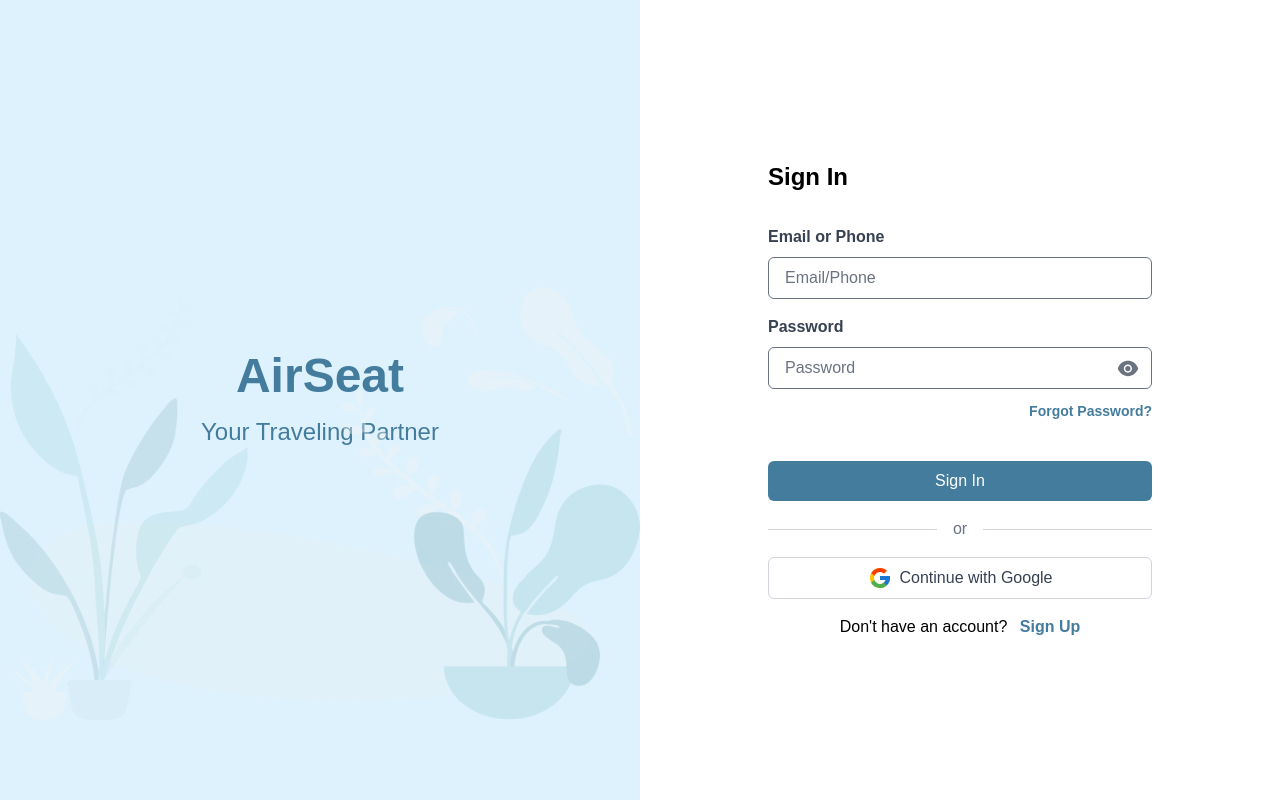
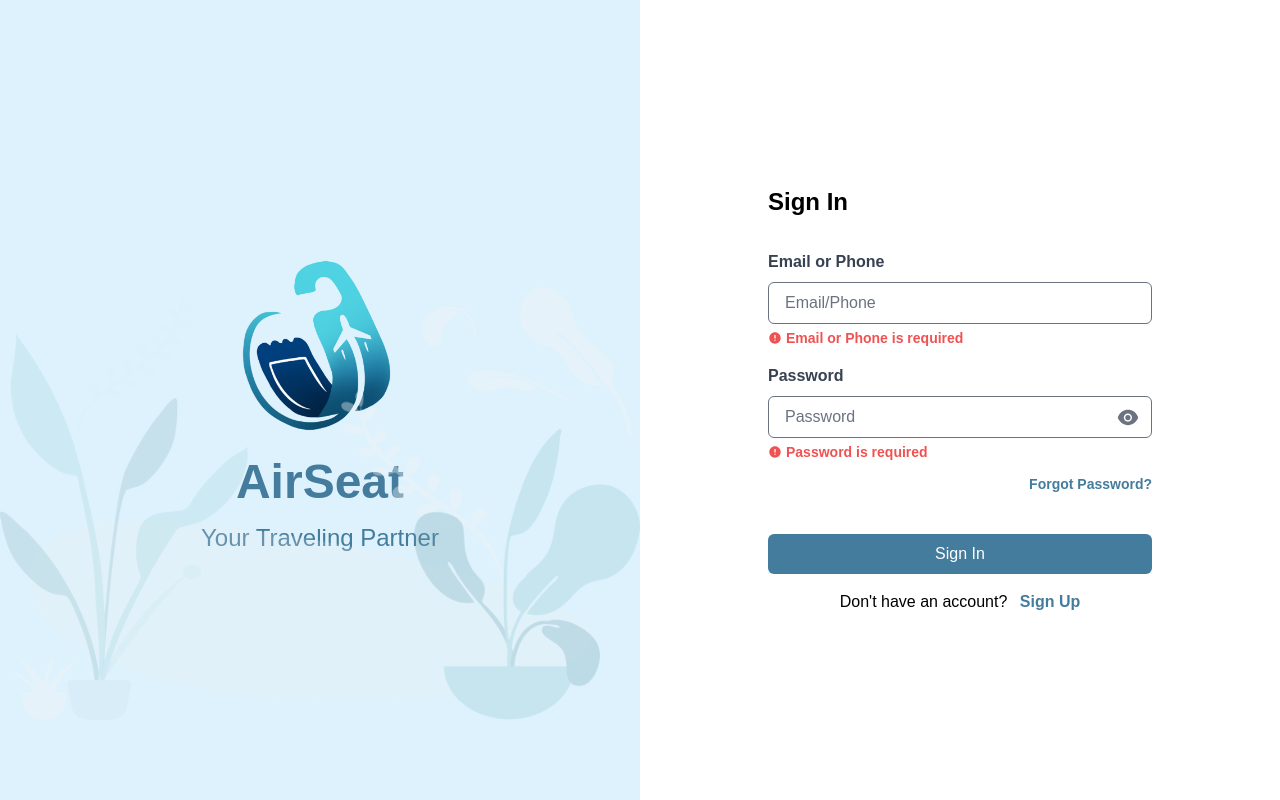
Before and after one commit to FSWAND-KM-6-C2-Final-Project/FE-AirSeat, a React (Create React App) app: page /sign-in in a window 1280 px wide. Both pictures are taken after a click on the button "Sign In". Built offline with nearby package versions, Linux system fonts and the light colour scheme; no server answers.

Commit message:
Refactor Sign In & Navigation

```diff
--- /dev/null
+++ b/src/components/FormValidation.js
@@ -0,0 +1,13 @@
+import { IoMdAlert } from "react-icons/io";
+
+const FormValidation = ({ errorMessage }) => {
+  return (
+    <>
+      <p className="text-red-500 flex items-center font-semibold text-sm mt-1">
+        <IoMdAlert className="mr-1" /> {errorMessage}
+      </p>
+    </>
+  );
+};
+
+export default FormValidation;
--- a/src/components/Home.js
+++ b/src/components/Home.js
@@ -21,6 +21,8 @@
 import { getAirportData } from "../services/airport.service";
 import dayjs from "dayjs";
 import { getFlightData } from "../services/flight.service";
+
+import "react-toastify/dist/ReactToastify.css";
 
 const Home = () => {
   const navigate = useNavigate();
--- /dev/null
+++ b/src/components/Loading.js
@@ -0,0 +1,27 @@
+const Loading = () => {
+  return (
+    <>
+      <div role="status">
+        <svg
+          aria-hidden="true"
+          class="w-8 h-8 text-gray-200 animate-spin dark:text-slate-200 fill-customBlue3"
+          viewBox="0 0 100 101"
+          fill="none"
+          xmlns="http://www.w3.org/2000/svg"
+        >
+          <path
+            d="M100 50.5908C100 78.2051 77.6142 100.591 50 100.591C22.3858 100.591 0 78.2051 0 50.5908C0 22.9766 22.3858 0.59082 50 0.59082C77.6142 0.59082 100 22.9766 100 50.5908ZM9.08144 50.5908C9.08144 73.1895 27.4013 91.5094 50 91.5094C72.5987 91.5094 90.9186 73.1895 90.9186 50.5908C90.9186 27.9921 72.5987 9.67226 50 9.67226C27.4013 9.67226 9.08144 27.9921 9.08144 50.5908Z"
+            fill="currentColor"
+          />
+          <path
+            d="M93.9676 39.0409C96.393 38.4038 97.8624 35.9116 97.0079 33.5539C95.2932 28.8227 92.871 24.3692 89.8167 20.348C85.8452 15.1192 80.8826 10.7238 75.2124 7.41289C69.5422 4.10194 63.2754 1.94025 56.7698 1.05124C51.7666 0.367541 46.6976 0.446843 41.7345 1.27873C39.2613 1.69328 37.813 4.19778 38.4501 6.62326C39.0873 9.04874 41.5694 10.4717 44.0505 10.1071C47.8511 9.54855 51.7191 9.52689 55.5402 10.0491C60.8642 10.7766 65.9928 12.5457 70.6331 15.2552C75.2735 17.9648 79.3347 21.5619 82.5849 25.841C84.9175 28.9121 86.7997 32.2913 88.1811 35.8758C89.083 38.2158 91.5421 39.6781 93.9676 39.0409Z"
+            fill="currentFill"
+          />
+        </svg>
+        <span class="sr-only">Loading...</span>
+      </div>
+    </>
+  );
+};
+
+export default Loading;
--- a/src/components/SignIn.js
+++ b/src/components/SignIn.js
@@ -3,45 +3,76 @@
 import plantsImage from "../images/plants.png";
 import { AiFillEye, AiFillEyeInvisible } from "react-icons/ai";
 import { FcGoogle } from "react-icons/fc";
+import Logo from "../images/logo_airseat.png";
+import { signIn } from "../services/auth.service";
+import { ToastContainer, toast, Bounce } from "react-toastify";
+import Loading from "./Loading";
+import FormValidation from "./FormValidation";
 
 const SignIn = () => {
   const [emailOrPhone, setEmailOrPhone] = useState("");
   const [password, setPassword] = useState("");
   const [passwordVisible, setPasswordVisible] = useState(false);
+  const [isFetching, setIsFetching] = useState(false);
+  const [emailError, setEmailError] = useState("");
+  const [passwordError, setPasswordError] = useState("");
   const navigate = useNavigate();
 
   const togglePasswordVisibility = () => {
     setPasswordVisible(!passwordVisible);
   };
 
-  const handleSignIn = async (event) => {
-    event.preventDefault();
+  const handleSignIn = async () => {
+    setEmailError("");
+    setPasswordError("");
 
-    const response = await fetch(
-      "https://plucky-agent-424606-s3.et.r.appspot.com/api/v1/auth/login",
-      {
-        method: "POST",
-        headers: {
-          "Content-Type": "application/json",
-        },
-        body: JSON.stringify({
+    let valid = true;
+    if (!emailOrPhone) {
+      setEmailError("Email or Phone is required");
+      valid = false;
+    } else {
+      setEmailError("");
+    }
+
+    if (!password) {
+      setPasswordError("Password is required");
+      valid = false;
+    } else {
+      setPasswordError("");
+    }
+
+    if (!valid) {
+      return;
+    }
+
+    setIsFetching(true);
+
+    try {
+      const reqBody = JSON.stringify({
         email: emailOrPhone,
         password: password,
-        }),
+      });
+
+      const response = await signIn(reqBody);
+
+      const token = response.token;
+
+      localStorage.setItem("token", token);
+      navigate("/");
+    } catch (err) {
+      toast.error(err.message, {
+        position: "bottom-right",
+        autoClose: 5000,
+        hideProgressBar: false,
+        closeOnClick: true,
+        pauseOnHover: true,
+        draggable: true,
+        progress: undefined,
+        theme: "light",
+        transition: Bounce,
+      });
     }
-    );
-
-    const data = await response.json();
-    if (response.ok) {
-      const token = data.token;
-      localStorage.setItem("token", token);
-      // Navigate to home page or dashboard
-      navigate("/");
-    } else {
-      // Handle error
-      console.error(data);
-      alert("Login failed. Please check your credentials.");
-    }
+    setIsFetching(false);
   };
 
   const handleForgotPassword = () => {
@@ -52,15 +83,12 @@
     navigate("/sign-up");
   };
 
-  const handleGoogleSignIn = () => {
-    // Add your Google sign-in logic here
-    console.log("Google sign-in clicked");
-  };
-
   return (
     <div className="min-h-screen flex flex-col md:flex-row">
       <div className="flex-1 bg-customBlue4 flex flex-col justify-center items-center p-4 md:p-0">
         <div className="flex flex-col justify-center items-center text-center md:text-left">
+          <ToastContainer />
+          <img className="w-[200px] mb-3" src={Logo} />
           <h1 className="text-4xl md:text-5xl font-bold text-customBlue2">
             AirSeat
           </h1>
@@ -77,7 +105,6 @@
           <h2 className="text-xl md:text-2xl font-bold mb-4 md:mb-8">
             Sign In
           </h2>
-          <form onSubmit={handleSignIn}>
           <div className="mb-4">
             <label className="block text-gray-700 font-bold">
               Email or Phone
@@ -89,6 +116,7 @@
               placeholder="Email/Phone"
               className="w-full px-4 py-2 mt-2 border rounded-md focus:outline-none focus:ring-2 focus:ring-customBlue2"
             />
+            {emailError && <FormValidation errorMessage={emailError} />}
           </div>
           <div className="mb-4">
             <label className="block text-gray-700 font-bold">Password</label>
@@ -112,6 +140,8 @@
                 )}
               </div>
             </div>
+            {passwordError && <FormValidation errorMessage={passwordError} />}
+
             <span
               className="text-sm text-customBlue2 hover:text-customBlue1 font-bold float-right mb-10 mt-3 cursor-pointer"
               onClick={handleForgotPassword}
@@ -120,23 +150,12 @@
             </span>
           </div>
           <button
-              type="submit"
+            disabled={isFetching}
+            onClick={handleSignIn}
             className="w-full bg-customBlue2 text-white py-2 rounded-md flex items-center justify-center hover:bg-customBlue1"
           >
-              Sign In
-            </button>
-          </form>
-          <div className="flex items-center my-4">
-            <hr className="flex-grow border-t border-gray-300" />
-            <span className="mx-4 text-gray-500">or</span>
-            <hr className="flex-grow border-t border-gray-300" />
-          </div>
-          <button
-            onClick={handleGoogleSignIn}
-            className="w-full bg-white border border-gray-300 text-gray-700 py-2 rounded-md flex items-center justify-center hover:bg-gray-100"
-          >
-            <FcGoogle size={24} className="mr-2" />
-            Continue with Google
+            {isFetching && <Loading />}
+            {!isFetching && "Sign In"}
           </button>
           <p className="mt-4 text-center">
             Don't have an account?{" "}
--- /dev/null
+++ b/src/services/auth.service.js
@@ -0,0 +1,19 @@
+const BASE_URL = "https://plucky-agent-424606-s3.et.r.appspot.com";
+
+export async function signIn(data) {
+  const response = await fetch(`${BASE_URL}/api/v1/auth/login`, {
+    method: "POST",
+    headers: {
+      "Content-Type": "application/json",
+    },
+    body: data,
+  });
+
+  const resData = await response.json();
+
+  if (!response.ok) {
+    throw new Error(resData.message);
+  }
+
+  return resData;
+}
--- a/src/services/favoriteDestination.service.js
+++ b/src/services/favoriteDestination.service.js
@@ -1,6 +1,6 @@
 const BASE_URL = "https://plucky-agent-424606-s3.et.r.appspot.com";
 
-export async function getFavoriteDestinations(continent, page = 1, limit = 12) {
+export async function getFavoriteDestinations(continent, page = 1, limit = 10) {
   if (continent === "all") {
     const response = await fetch(
       `${BASE_URL}/api/v1/flight?page=${page}&limit=${limit}`
```
Also changed, not shown: src/components/NavbarAccount.jsx (+34 -2 lines), src/images/logo_airseat.png (added). Lines whose indentation alone changed are shown as unchanged.
